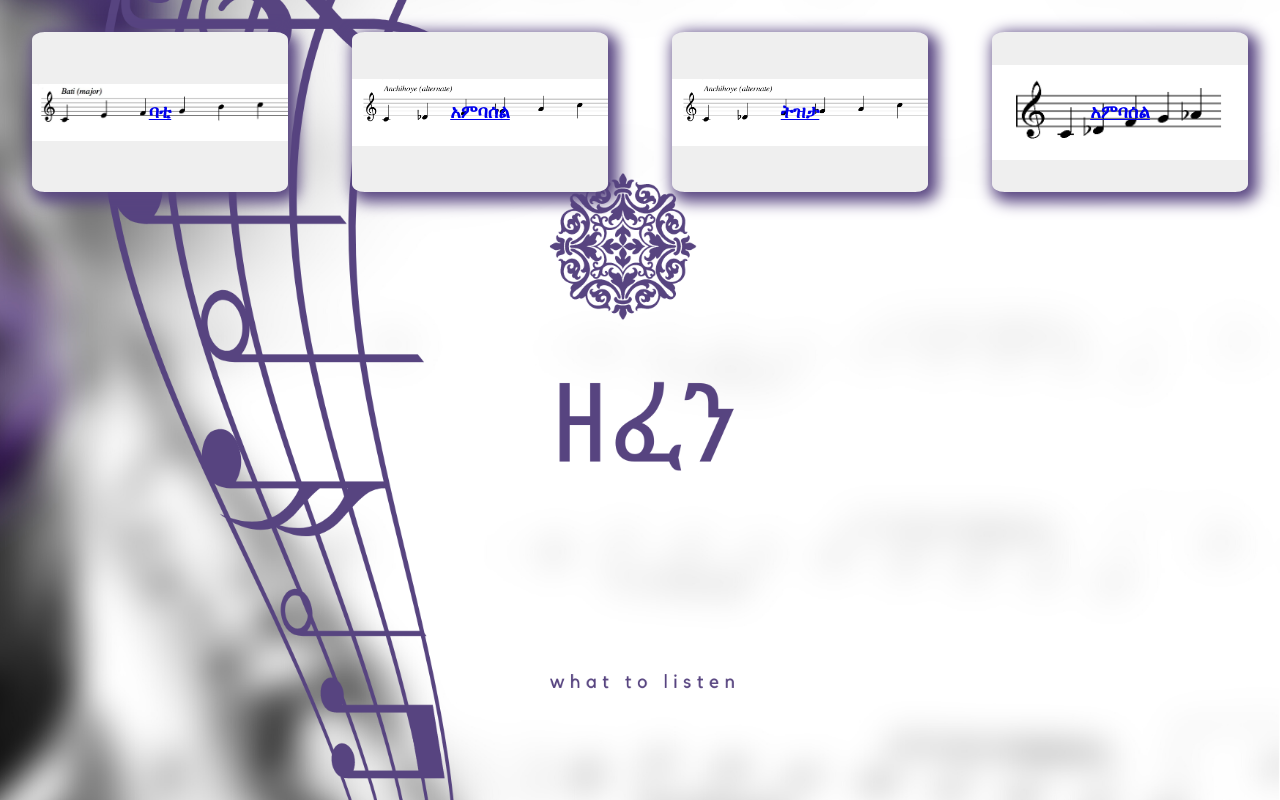
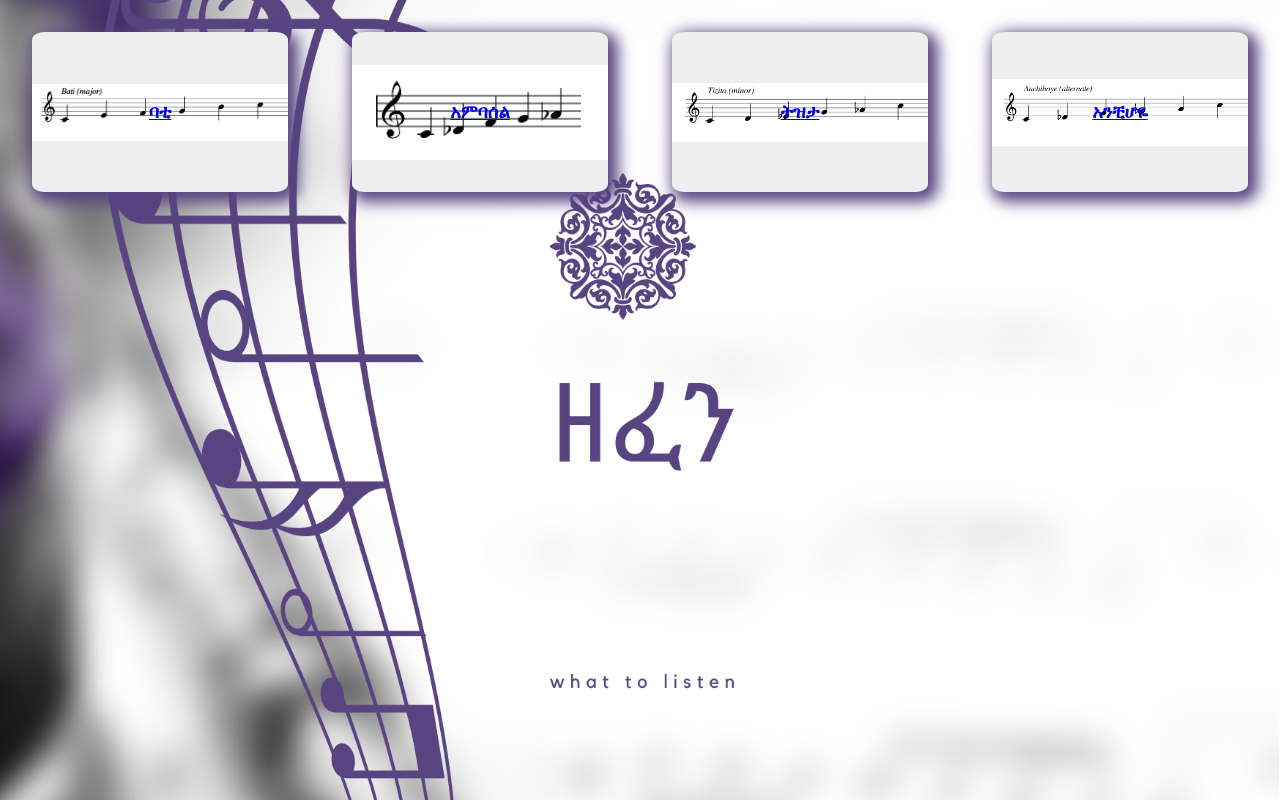
Before and after one commit to githiwi/ZEFEN, a React (Create React App) app: page /Categories in a window 1280 px wide. Built offline with nearby package versions, Linux system fonts and the light colour scheme.

Commit message:
data edited,so the link name edited

```diff
--- a/src/component/Categories/Categories.css
+++ b/src/component/Categories/Categories.css
@@ -1,13 +1,13 @@
-.box1,
-.box2,
-.box3,
-.box4 {
+.bati,
+.ambasel,
+.tizita,
+.anchihoye {
   width: 20vw;
   height: 20vh;
   border: 1rem;
   margin: 2rem;
   border-radius: 5%;
-  box-shadow: 5px 5px 15px 5px #574480;;
+  box-shadow: 5px 5px 15px 5px #574480;
 }
 
 .boxes {
@@ -18,27 +18,27 @@
   font-size: 2rem;
   color: #323e42;
 }
-.box1 {
+.bati {
   background-image: url("../../images/bati_2.jpg");
   background-position: center;
   background-repeat: no-repeat;
   background-size: contain;
 }
-.box2 {
-  background-image: url("../../images/Anchihoye_2.png");
+.ambasel {
+  background-image: url("../../images/Ambassel_scale.gif");
   background-position: center;
   background-repeat: no-repeat;
   background-size: contain;
 }
-.box3 {
-  background-image: url("../../images/Anchihoye_2.png");
+.tizita {
+  background-image: url("../../images/tizitaminor_2.png");
   background-position: center;
   background-repeat: no-repeat;
   background-size: contain;
 }
 
-.box4 {
-  background-image: url("../../images/Ambassel_scale.gif");
+.anchihoye {
+  background-image: url("../../images/Anchihoye_2.png");
   background-position: center;
   background-repeat: no-repeat;
   background-size: contain;
--- a/src/component/Data.js
+++ b/src/component/Data.js
@@ -14,9 +14,10 @@ import mahmoudegdayenesh from "../audio/mahmoudegdayenesh.mp3";
 import tizita from "../audio/tizita.mp3";
 
 const DataCategories = {
-  box1: {
+  bati: {
     title: " ባቲ",
-    description: "This is genre A description.",
+    description:
+      "The Bati scale belongs to the group of Ethiopian scales because of the geographical location where it was born and its typical sound. ",
     songs: [
       {
         title: "Song 1",
@@ -32,9 +33,10 @@ const DataCategories = {
       },
     ],
   },
-  box2: {
+  ambasel: {
     title: " አምባሰል",
-    description: "This is genre B description.",
+    description:
+      "Ambassel ( Amharic አምባሰል ), also ambasäl , is a pentatonic tonal system used mainly in the historical regions of Begemder , Shewa and Wällo in the highlands of Ethiopia in the secular music of the Amhara .",
     songs: [
       {
         title: "Song 1",
@@ -50,9 +52,10 @@ const DataCategories = {
       },
     ],
   },
-  box3: {
+  tizita: {
     title: " ትዝታ",
-    description: "This is genre C description.",
+    description:
+      "Tizita songs are a popular music genre in Ethiopia and Eritrea. It's named after the Tizita Qañat mode/scale used in such songs. Tizita is known for strongly moving listener's feelings not only among the Amhara, but a large number of Ethiopians, in general.",
     songs: [
       {
         title: "Song 1",
@@ -68,9 +71,10 @@ const DataCategories = {
       },
     ],
   },
-  box4: {
-    title: " አምባሰል",
-    description: "This is genre D description.",
+  anchihoye: {
+    title: " አንቺሆዬ",
+    description:
+      "Anchihoye kignt start with a free style introduction played by bass and Begena accompany the Masinqo which helps the singer in the tune.",
     songs: [
       {
         title: "Song 1",
--- a/src/component/Details.css
+++ b/src/component/Details.css
@@ -6,22 +6,24 @@
   position: absolute;
   left: 70rem;
   color: #574480;
+  background-color: #BEAFC2;
   /* justify-content: center; */
   /* width: 50vw;
     height: 40vh; */
   border: 1rem;
   /* margin: 2rem; */
   padding: 5rem;
-  margin: 2rem 0;
-  border-radius: 5%;
-  box-shadow: 5px 5px 15px 5px #574480;
+  margin: 2rem 2rem;
+  /* border: 1px solid #574480 ; */
+   border-radius: 5%;
+  /* box-shadow: 2px 2px 10px 2px #574480;  */
 }
 
 h2{
     text-align: center;
     padding: .5rem;
 }
-h3{
+p{
   padding: 3rem;
 }
 .artiImage img {
--- a/src/component/Details.js
+++ b/src/component/Details.js
@@ -18,7 +18,7 @@ export default function Details() {
       <div className="detail">
         <h2>{selectedCategory.title}</h2>
 
-        <h3>{selectedCategory.description}</h3>
+        <p>{selectedCategory.description}</p>
         <ul>
           {selectedCategory.songs &&
             selectedCategory.songs.map((song, index) => (
```
